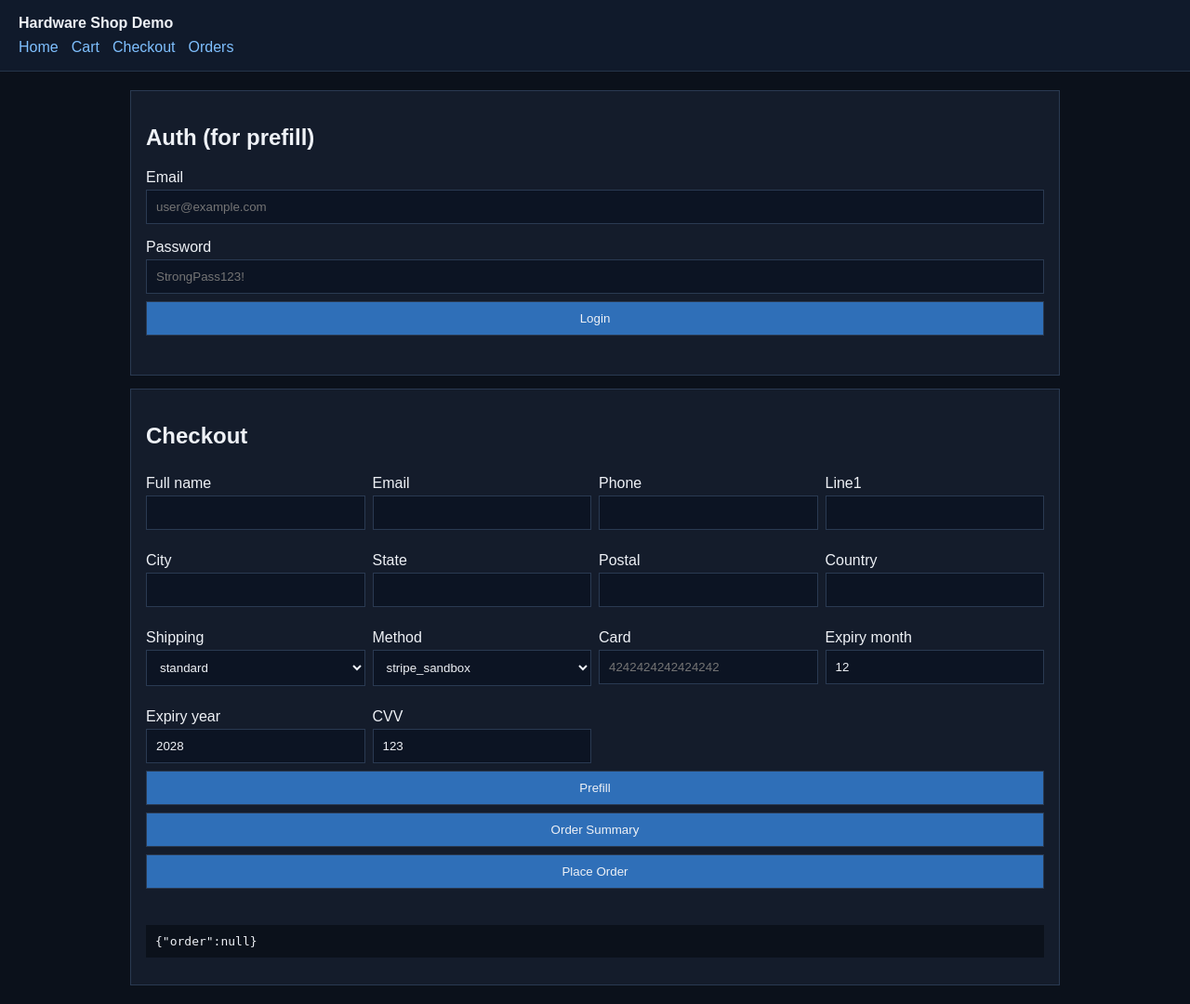
After one commit to HenriHyttinen/i-love-shopping, a Django app: page /checkout/ in a window 1280 px wide. The commit adds this page. Shown: the whole page at 93% size. Run offline with Django 5.2, Linux system fonts and the light colour scheme.

Commit message:
Split demo UI into dedicated cart, checkout, and orders pages

```diff
--- a/backend/config/urls.py
+++ b/backend/config/urls.py
@@ -11,6 +11,9 @@ from users.views import password_reset_confirm_page
 urlpatterns = [
     path("admin/", admin.site.urls),
     path("", TemplateView.as_view(template_name="index.html"), name="home"),
+    path("cart/", TemplateView.as_view(template_name="cart.html"), name="cart_page"),
+    path("checkout/", TemplateView.as_view(template_name="checkout.html"), name="checkout_page"),
+    path("orders/", TemplateView.as_view(template_name="orders.html"), name="orders_page"),
     path("api/auth/reset/<uid>/<token>/", password_reset_confirm_page, name="password_reset_confirm"),
     path("api/auth/", include("users.urls")),
     path("api/catalog/", include("catalog.urls")),
--- /dev/null
+++ b/backend/templates/checkout.html
@@ -0,0 +1,139 @@
+<!DOCTYPE html>
+<html lang="en">
+<head>
+  <meta charset="UTF-8">
+  <meta name="viewport" content="width=device-width, initial-scale=1">
+  <title>Checkout | Hardware Shop</title>
+  <style>
+    body { margin:0; font-family:"IBM Plex Sans", sans-serif; background:#0b111b; color:#eef1f6; }
+    header { padding:16px 20px; background:#101a2b; border-bottom:1px solid #25344a; }
+    a { color:#7fc0ff; text-decoration:none; margin-right:14px; }
+    main { max-width:1000px; margin:20px auto; padding:0 16px; }
+    .card { background:#141c2b; border:1px solid #2a3a52; padding:16px; margin-bottom:14px; }
+    .grid { display:grid; gap:8px; grid-template-columns:repeat(auto-fit,minmax(190px,1fr)); }
+    label { display:block; margin:8px 0 4px; }
+    input, select, button { width:100%; box-sizing:border-box; padding:10px; margin-bottom:8px; background:#0c1423; color:#eef1f6; border:1px solid #2a3a52; }
+    button { cursor:pointer; background:#2f6fb8; }
+    pre { background:#0b111b; padding:10px; overflow:auto; }
+    .result { color:#9aa6b6; min-height:18px; }
+  </style>
+</head>
+<body>
+  <header>
+    <strong>Hardware Shop Demo</strong>
+    <div style="margin-top:8px">
+      <a href="/">Home</a><a href="/cart/">Cart</a><a href="/checkout/">Checkout</a><a href="/orders/">Orders</a>
+    </div>
+  </header>
+  <main>
+    <section class="card">
+      <h2>Auth (for prefill)</h2>
+      <label>Email</label><input id="email" type="email" placeholder="user@example.com">
+      <label>Password</label><input id="password" type="password" placeholder="StrongPass123!">
+      <button id="login-btn">Login</button>
+      <div class="result" id="auth-result"></div>
+    </section>
+
+    <section class="card">
+      <h2>Checkout</h2>
+      <div class="grid">
+        <div><label>Full name</label><input id="full_name" type="text"></div>
+        <div><label>Email</label><input id="co_email" type="email"></div>
+        <div><label>Phone</label><input id="phone" type="text"></div>
+        <div><label>Line1</label><input id="line1" type="text"></div>
+        <div><label>City</label><input id="city" type="text"></div>
+        <div><label>State</label><input id="state" type="text"></div>
+        <div><label>Postal</label><input id="postal" type="text"></div>
+        <div><label>Country</label><input id="country" type="text"></div>
+        <div><label>Shipping</label><select id="shipping"><option value="standard">standard</option><option value="express">express</option></select></div>
+        <div><label>Method</label><select id="method"><option value="stripe_sandbox">stripe_sandbox</option><option value="paypal_sandbox">paypal_sandbox</option></select></div>
+        <div><label>Card</label><input id="card" type="text" placeholder="4242424242424242"></div>
+        <div><label>Expiry month</label><input id="exp_m" type="number" value="12"></div>
+        <div><label>Expiry year</label><input id="exp_y" type="number" value="2028"></div>
+        <div><label>CVV</label><input id="cvv" type="text" value="123"></div>
+      </div>
+      <button id="prefill-btn">Prefill</button>
+      <button id="summary-btn">Order Summary</button>
+      <button id="checkout-btn">Place Order</button>
+      <div class="result" id="result"></div>
+      <pre id="output">{"order":null}</pre>
+    </section>
+  </main>
+  <script>
+    const API = "http://localhost:8000/api";
+    const TOKEN_KEY = "guest_cart_token";
+    let accessToken = "";
+
+    function guestToken() { return localStorage.getItem(TOKEN_KEY) || ""; }
+    function headers() {
+      const h = {"Content-Type":"application/json"};
+      const gt = guestToken();
+      if (gt) h["X-Guest-Cart-Token"] = gt;
+      if (accessToken) h["Authorization"] = `Bearer ${accessToken}`;
+      return h;
+    }
+    function setText(id, t) { document.getElementById(id).textContent = t; }
+
+    document.getElementById("login-btn").onclick = async () => {
+      try {
+        const email = document.getElementById("email").value.trim();
+        const password = document.getElementById("password").value;
+        const res = await fetch(`${API}/auth/login/`, { method:"POST", headers:{"Content-Type":"application/json"}, body: JSON.stringify({email,password}) });
+        const data = await res.json();
+        if (!res.ok) throw data;
+        accessToken = data.access;
+        setText("auth-result", "Logged in.");
+      } catch (e) { setText("auth-result", JSON.stringify(e)); }
+    };
+
+    document.getElementById("prefill-btn").onclick = async () => {
+      try {
+        const res = await fetch(`${API}/commerce/checkout/prefill/`, { headers: headers() });
+        const data = await res.json(); if (!res.ok) throw data;
+        document.getElementById("full_name").value = data.full_name || "";
+        document.getElementById("co_email").value = data.email || "";
+        setText("result", "Prefill loaded.");
+      } catch (e) { setText("result", JSON.stringify(e)); }
+    };
+
+    document.getElementById("summary-btn").onclick = async () => {
+      try {
+        const res = await fetch(`${API}/commerce/checkout/summary/`, { headers: headers() });
+        const data = await res.json(); if (!res.ok) throw data;
+        document.getElementById("output").textContent = JSON.stringify(data, null, 2);
+        setText("result", "Summary loaded.");
+      } catch (e) { setText("result", JSON.stringify(e)); }
+    };
+
+    document.getElementById("checkout-btn").onclick = async () => {
+      try {
+        const payload = {
+          full_name: document.getElementById("full_name").value.trim(),
+          email: document.getElementById("co_email").value.trim(),
+          phone: document.getElementById("phone").value.trim(),
+          shipping_address: {
+            line1: document.getElementById("line1").value.trim(),
+            city: document.getElementById("city").value.trim(),
+            state: document.getElementById("state").value.trim(),
+            postal_code: document.getElementById("postal").value.trim(),
+            country: document.getElementById("country").value.trim(),
+          },
+          shipping_option: document.getElementById("shipping").value,
+          payment_method: document.getElementById("method").value,
+          card_number: document.getElementById("card").value.trim(),
+          expiry_month: Number(document.getElementById("exp_m").value),
+          expiry_year: Number(document.getElementById("exp_y").value),
+          cvv: document.getElementById("cvv").value.trim(),
+        };
+        const res = await fetch(`${API}/commerce/checkout/place-order/`, { method:"POST", headers: headers(), body: JSON.stringify(payload) });
+        const data = await res.json(); if (!res.ok) throw data;
+        document.getElementById("output").textContent = JSON.stringify(data, null, 2);
+        setText("result", `Checkout done: ${data.order.status}`);
+      } catch (e) {
+        if (e instanceof TypeError) setText("result", "Network error.");
+        else setText("result", JSON.stringify(e));
+      }
+    };
+  </script>
+</body>
+</html>
--- a/backend/templates/index.html
+++ b/backend/templates/index.html
@@ -238,6 +238,11 @@
 
   <section class="banner">
     <strong>Note:</strong> This is a simple static page for API checks. Keep tokens in memory only.
+    <span style="margin-left: 12px;">
+      <a href="/cart/" style="color:#7fc0ff;">Cart Page</a> |
+      <a href="/checkout/" style="color:#7fc0ff;">Checkout Page</a> |
+      <a href="/orders/" style="color:#7fc0ff;">Orders Page</a>
+    </span>
   </section>
 
   <main>
```
Also changed, not shown: backend/templates/cart.html (added, +116 -0 lines), backend/templates/orders.html (added, +115 -0 lines), README.md.
